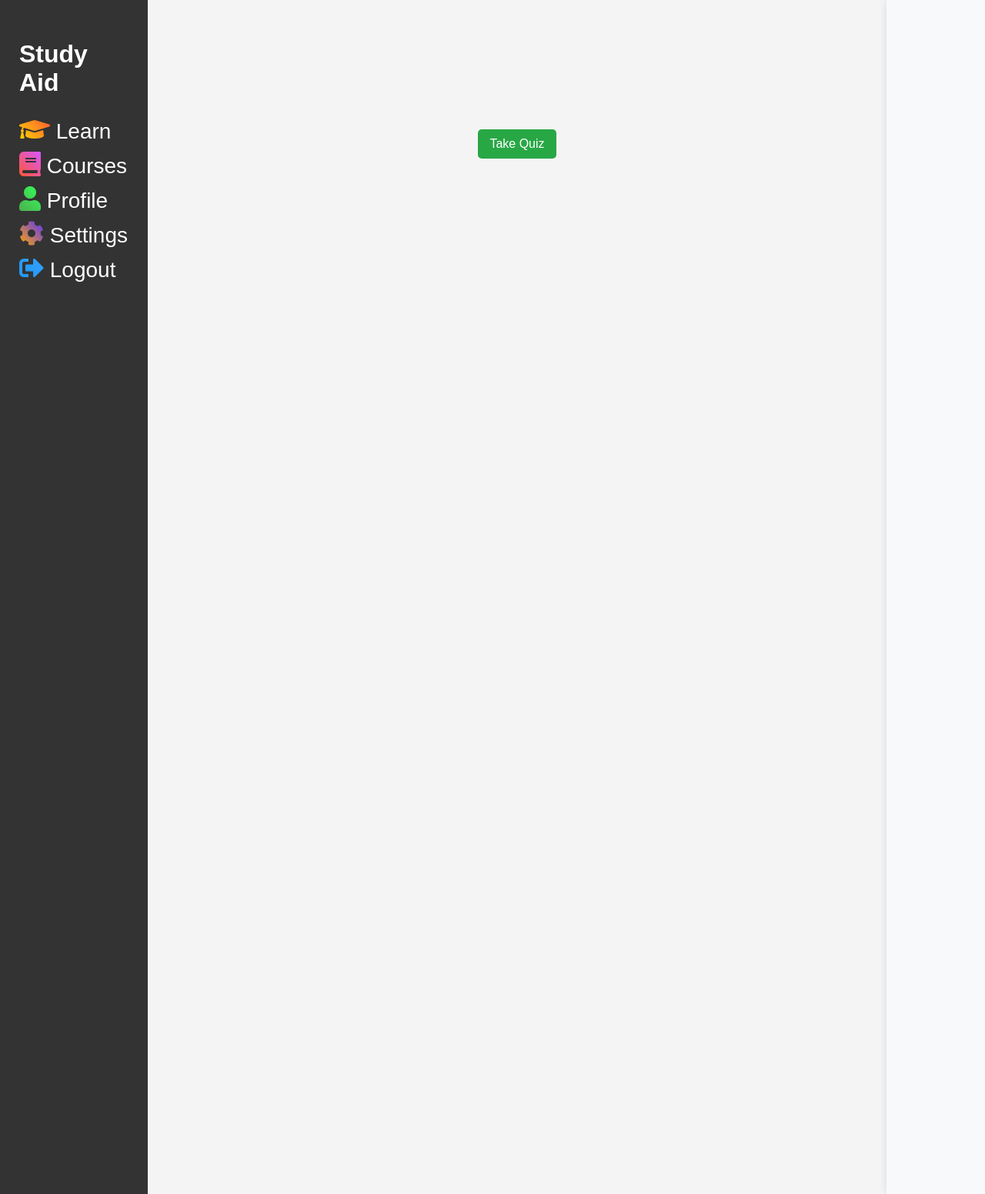
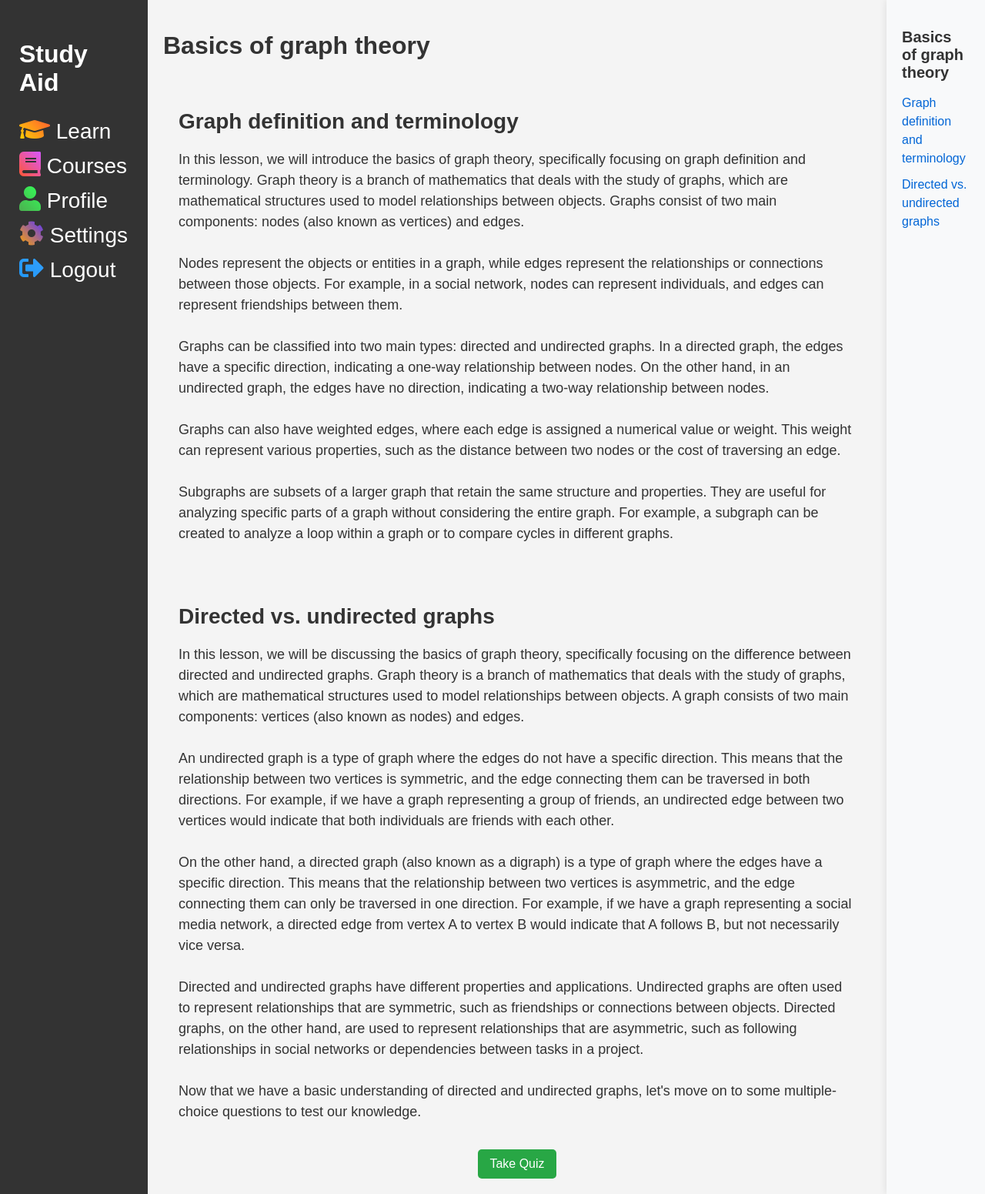
Before and after one commit to sally-20/InteractiveIntelligenceStudyAid, a Python web app: template templates/lessons/algbeglsn17.html in a window 1280 px wide. Shown: the whole page at 77% size. Run offline with Jinja, Linux system fonts and the light colour scheme; the template is opened without the code that fills it, so the values that code supplies are empty.

Commit message:
Update algbeglsn17.html

```diff
--- a/templates/lessons/algbeglsn17.html
+++ b/templates/lessons/algbeglsn17.html
@@ -3,7 +3,7 @@
 <head>
     <meta charset="UTF-8">
     <meta name="viewport" content="width=device-width, initial-scale=1.0">
-    <title></title>
+    <title>Basics of graph theory</title>
     <link rel="stylesheet" href="{{ url_for('static', filename='css/learningstyles.css') }}">
     <link rel="stylesheet" href="https://cdnjs.cloudflare.com/ajax/libs/font-awesome/5.15.3/css/all.min.css">
     <style>
@@ -93,54 +93,54 @@
         }
         const questions = [
             {
-                question: "",
-                options: ["", "", "", ""],
-                answer: ""
+                question: "What are the two main components of a graph?",
+                options: ["Nodes and edges", "Vertices and weights", "Objects and entities", "Connections and relationships"],
+                answer: "Nodes and edges"
             },
             {
-                question: "",
-                options: ["", "", "", ""],
-                answer: ""
+                question: "In a directed graph, the edges have:",
+                options: ["No direction", "Two-way direction", "One-way direction", "Multiple directions"],
+                answer: "One-way direction"
             },
             {
-                question: "",
-                options: ["", "", "", ""],
-                answer: ""
+                question: "What do weighted edges represent in a graph?",
+                options: ["Relationships between nodes", "Numerical values or weights", "Two-way connections", "Entities in a graph"],
+                answer: "Numerical values or weights"
             },
             {
-                question: "",
-                options: ["", "", "", ""],
-                answer: ""
+                question: "What are subgraphs used for?",
+                options: ["Assigning weights to edges", "Classifying graphs into types", "Creating connections between nodes", "Analyzing specific parts of a graph"],
+                answer: "Analyzing specific parts of a graph"
             },
             {
-                question: "",
-                options: ["", "", "", ""],
-                answer: ""
+                question: "Which of the following is an example of a subgraph?",
+                options: ["A loop within a graph", "An undirected graph", "A directed graph", "A weighted graph"],
+                answer: "A loop within a graph"
             },
             {
-                question: "",
-                options: ["", "", "", ""],
-                answer: ""
+                question: "In an undirected graph, the edges:",
+                options: ["Have a specific direction", "Do not have a specific direction", "Can only be traversed in one direction", "None of the above"],
+                answer: "Do not have a specific direction"
             },
             {
-                question: "",
-                options: ["", "", "", ""],
-                answer: ""
+                question: "Which type of graph is often used to represent friendships or connections between objects?",
+                options: ["Directed graph", "Undirected graph", "Weighted graph", "Mixed graph"],
+                answer: "Undirected graph"
             },
             {
-                question: "",
-                options: ["", "", "", ""],
-                answer: ""
+                question: "In a directed graph, the relationship between two vertices is:",
+                options: ["Bidirectional", "Symmetric", "Asymmetric", "None of the above"],
+                answer: "Asymmetric"
             },
             {
-                question: "",
-                options: ["", "", "", ""],
-                answer: ""
+                question: "Which type of graph is used to represent following relationships in social networks?",
+                options: ["Directed graph", "Undirected graph", "Weighted graph", "Mixed graph"],
+                answer: "Directed graph"
             },
             {
-                question: "",
-                options: ["", "", "", ""],
-                answer: ""
+                question: "What is the main difference between directed and undirected graphs?",
+                options: ["The type of relationships represented", "The presence of weights on the edges", "The number of vertices in the graph", "The specific direction of the edges"],
+                answer: "The specific direction of the edges"
             }
         ];
 
@@ -379,18 +379,34 @@
             </ul>
         </aside>
         <main class="lesson-main-content">
-            <h1></h1>
+            <h1>Basics of graph theory</h1>
             <div id="sublesson1">
-                <h2></h2>
+                <h2>Graph definition and terminology</h2>
                 <p>
-
+                    In this lesson, we will introduce the basics of graph theory, specifically focusing on graph definition and terminology. Graph theory is a branch of mathematics that deals with the study of graphs, which are mathematical structures used to model relationships between objects. Graphs consist of two main components: nodes (also known as vertices) and edges.<br>
+                    <br>
+                    Nodes represent the objects or entities in a graph, while edges represent the relationships or connections between those objects. For example, in a social network, nodes can represent individuals, and edges can represent friendships between them.<br>
+                    <br>
+                    Graphs can be classified into two main types: directed and undirected graphs. In a directed graph, the edges have a specific direction, indicating a one-way relationship between nodes. On the other hand, in an undirected graph, the edges have no direction, indicating a two-way relationship between nodes.<br>
+                    <br>
+                    Graphs can also have weighted edges, where each edge is assigned a numerical value or weight. This weight can represent various properties, such as the distance between two nodes or the cost of traversing an edge.<br>
+                    <br>
+                    Subgraphs are subsets of a larger graph that retain the same structure and properties. They are useful for analyzing specific parts of a graph without considering the entire graph. For example, a subgraph can be created to analyze a loop within a graph or to compare cycles in different graphs.
                 </p>
             </div>
             <!-- Sub Lesson 2 Content -->
             <div id="sublesson2">
-                <h2></h2>
+                <h2>Directed vs. undirected graphs</h2>
                 <p>
-
+                    In this lesson, we will be discussing the basics of graph theory, specifically focusing on the difference between directed and undirected graphs. Graph theory is a branch of mathematics that deals with the study of graphs, which are mathematical structures used to model relationships between objects. A graph consists of two main components: vertices (also known as nodes) and edges.<br>
+                    <br>
+                    An undirected graph is a type of graph where the edges do not have a specific direction. This means that the relationship between two vertices is symmetric, and the edge connecting them can be traversed in both directions. For example, if we have a graph representing a group of friends, an undirected edge between two vertices would indicate that both individuals are friends with each other.<br>
+                    <br>
+                    On the other hand, a directed graph (also known as a digraph) is a type of graph where the edges have a specific direction. This means that the relationship between two vertices is asymmetric, and the edge connecting them can only be traversed in one direction. For example, if we have a graph representing a social media network, a directed edge from vertex A to vertex B would indicate that A follows B, but not necessarily vice versa.<br>
+                    <br>
+                    Directed and undirected graphs have different properties and applications. Undirected graphs are often used to represent relationships that are symmetric, such as friendships or connections between objects. Directed graphs, on the other hand, are used to represent relationships that are asymmetric, such as following relationships in social networks or dependencies between tasks in a project.<br>
+                    <br>
+                    Now that we have a basic understanding of directed and undirected graphs, let's move on to some multiple-choice questions to test our knowledge.
                 </p>
             </div>
             <center><button id="startQuizBtn" onclick="openQuizModal()">Take Quiz</button></center>
@@ -401,10 +417,10 @@
             </div>
         </main>
         <aside class="sidebar-right">
-            <h2></h2>
+            <h2>Basics of graph theory</h2>
             <ul class="sub-lesson-links">
-                <li><a href="#sublesson1"></a></li>
-                <li><a href="#sublesson2"></a></li>
+                <li><a href="#sublesson1">Graph definition and terminology</a></li>
+                <li><a href="#sublesson2">Directed vs. undirected graphs</a></li>
             </ul>
         </aside>
 </body>
```
